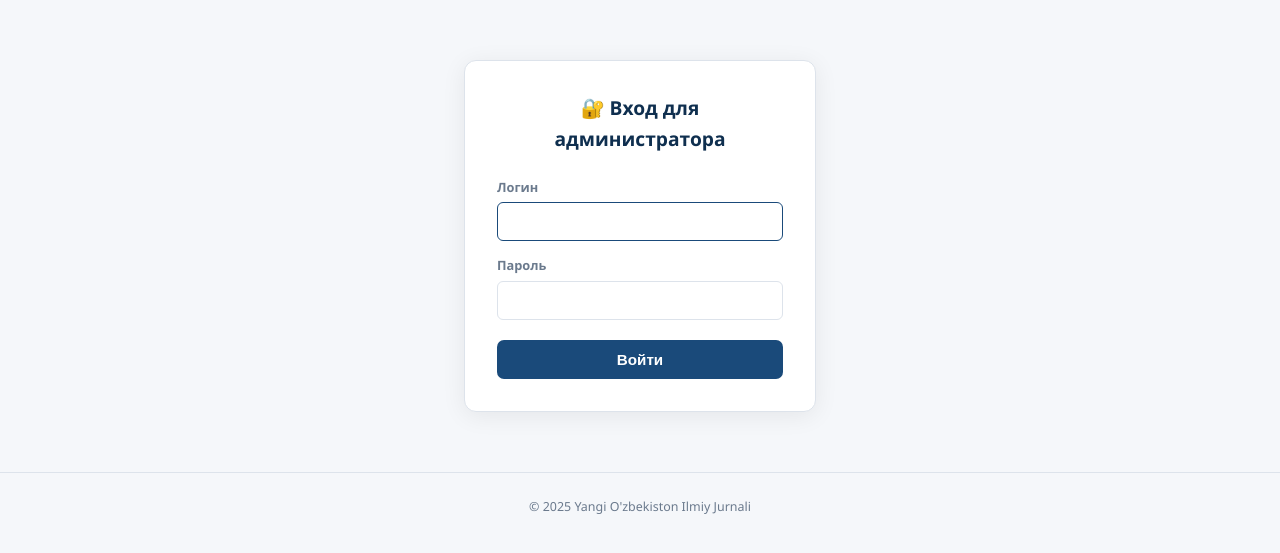
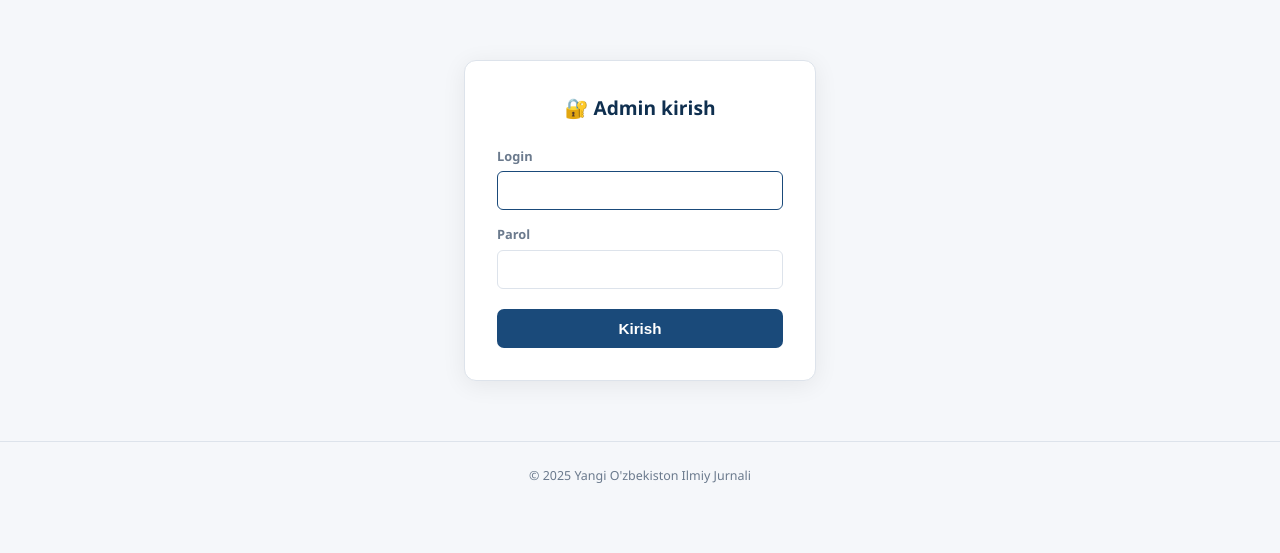
Before and after one commit to mirakbarov-junior/ilmiy-jurnal, a Flask app: page /admin/login in a window 1280 px wide. Shown: the part 103-656 px from the top of the page. Run offline with Flask 3, Linux system fonts and the light colour scheme.

Commit message:
Update login.html

```diff
--- a/templates/login.html
+++ b/templates/login.html
@@ -1,5 +1,5 @@
 {% extends "base.html" %}
-{% block title %}Вход — Admin{% endblock %}
+{% block title %}{{ t('login_title') }}{% endblock %}
 
 {% block extra_style %}
 <style>
@@ -18,17 +18,17 @@
 {% block body %}
 <div class="login-wrap">
   <div class="login-card">
-    <h2>🔐 Вход для администратора</h2>
+    <h2>🔐 {{ t('login_title') }}</h2>
     <form method="post">
       <div class="form-group">
-        <label>Логин</label>
+        <label>{{ t('username') }}</label>
         <input type="text" name="username" autofocus required>
       </div>
       <div class="form-group">
-        <label>Пароль</label>
+        <label>{{ t('password') }}</label>
         <input type="password" name="password" required>
       </div>
-      <button type="submit" class="btn-login">Войти</button>
+      <button type="submit" class="btn-login">{{ t('login_btn') }}</button>
     </form>
   </div>
 </div>
```
